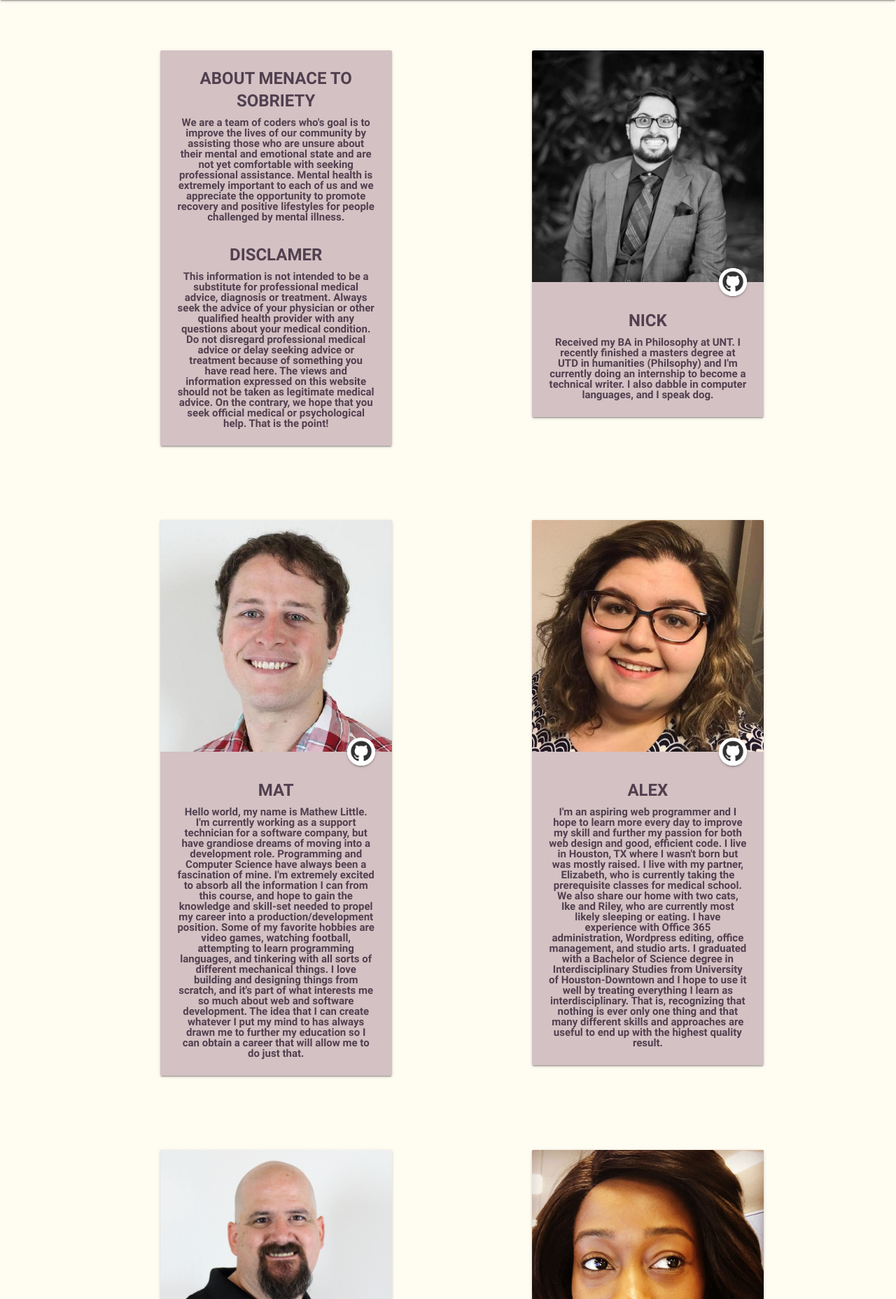
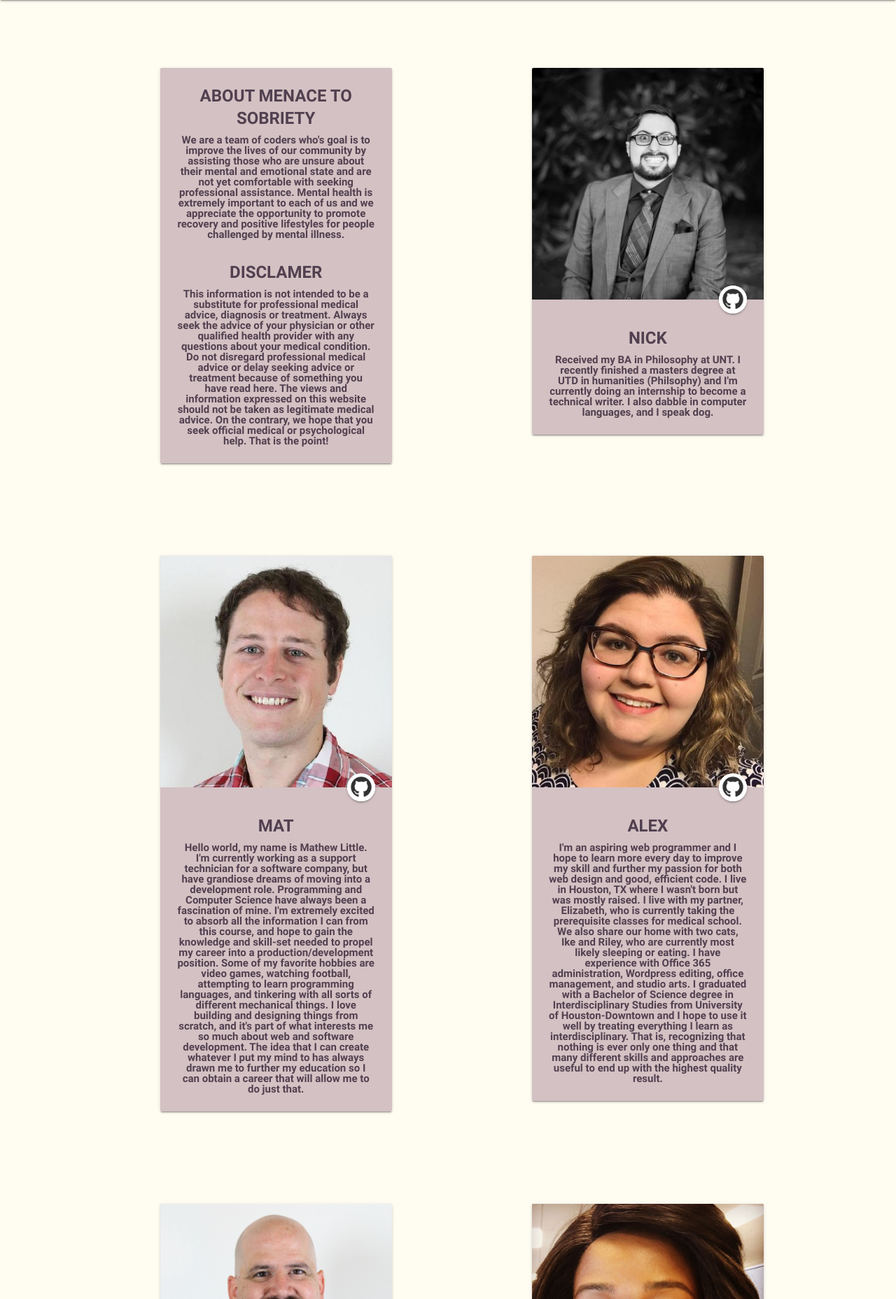
Before and after one commit to matlittle/project-2-group-2, a Node server app: page /about in a window 1280 px wide. Shown: the part 64-1920 px from the top of the page at 70% size. Run offline with Node 20, Linux system fonts and the light colour scheme; some libraries are stand-ins or nearby versions.

Commit message:
margin again

```diff
--- a/public/css/style.css
+++ b/public/css/style.css
@@ -144,5 +144,5 @@
 
 .photo {
   padding-left: 17%;
-  padding-top: 5%;
+  padding-top: 7%;
 }
```
